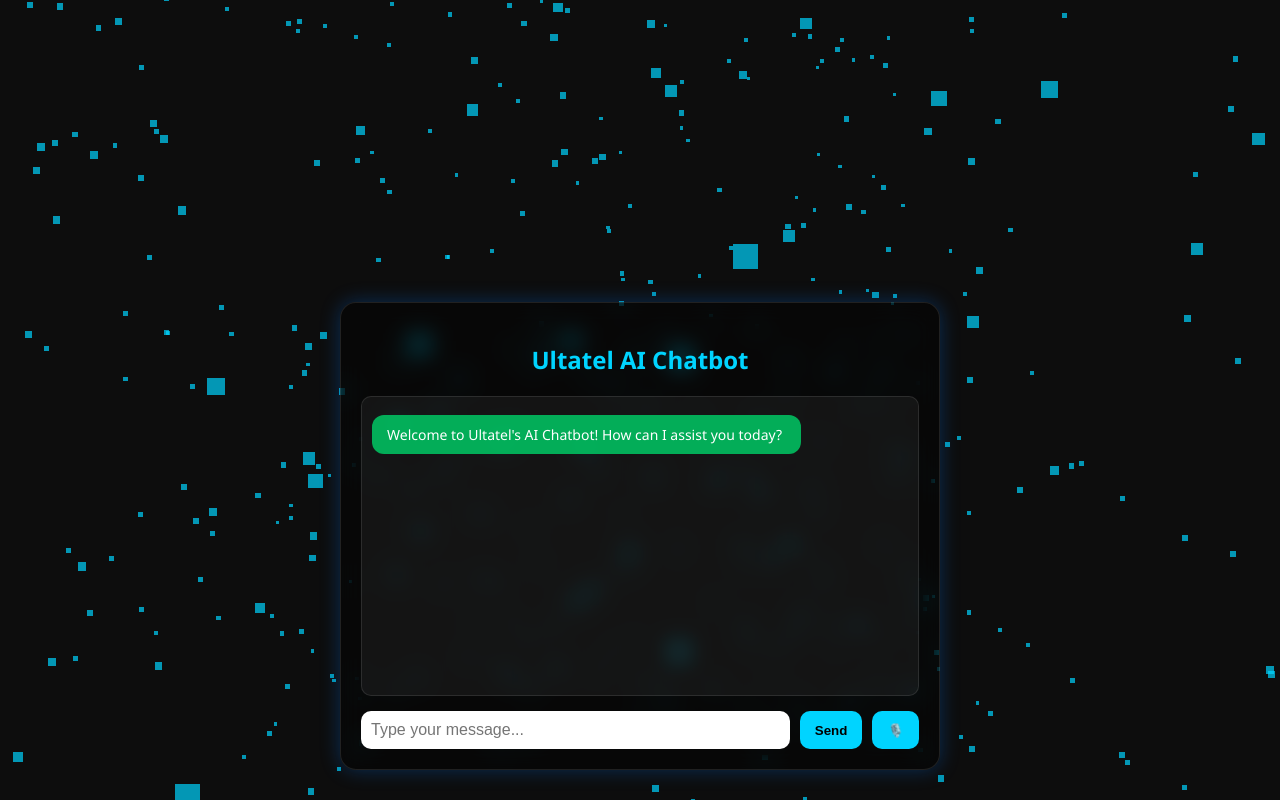
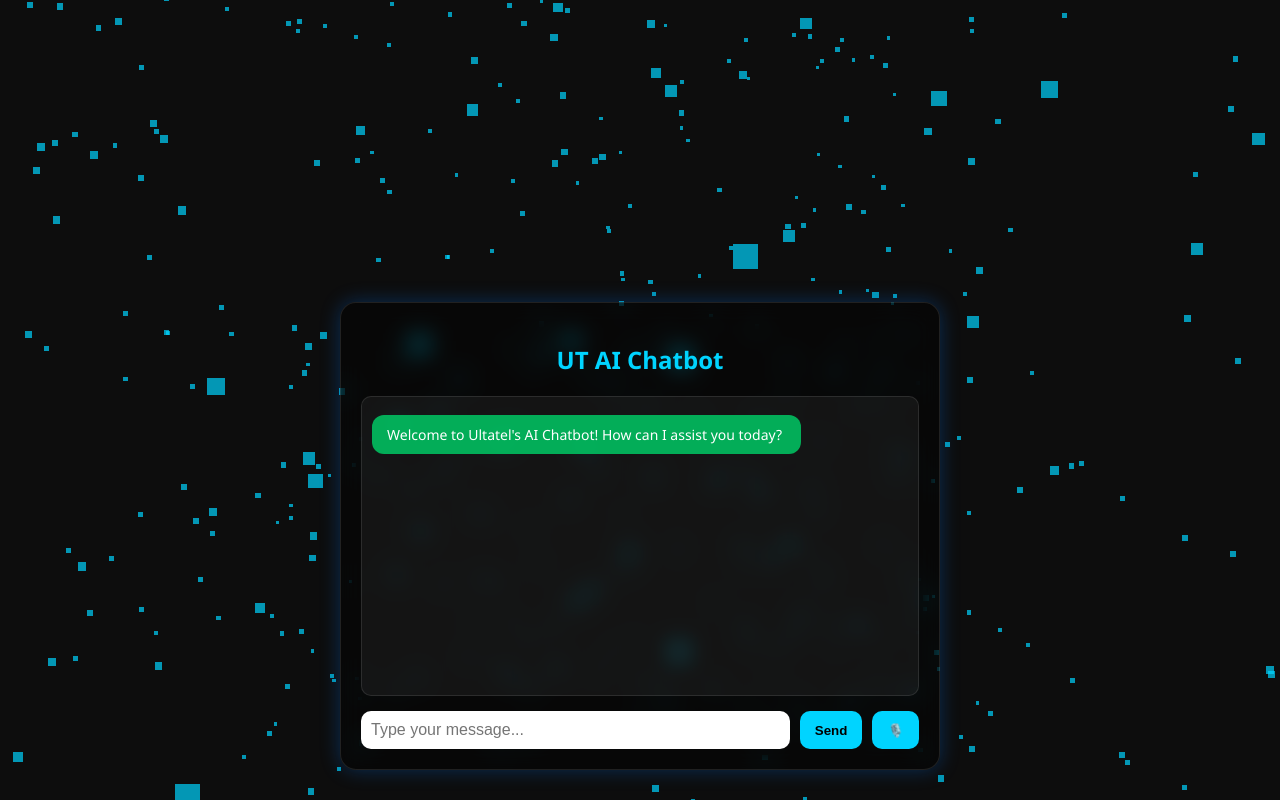
Before and after one commit to Ahmadsadek256/ut-chatbot, a plain HTML site: page index.html in a window 1280 px wide. Drawn offline with nearby package versions, Linux system fonts and the light colour scheme.

Commit message:
Update index.html

```diff
--- a/index.html
+++ b/index.html
@@ -122,7 +122,7 @@
 
   <div class="chat-container">
     <div class="chat-header">
-      <h2>Ultatel AI Chatbot</h2>
+      <h2>UT AI Chatbot</h2>
     </div>
     <div class="chat-box" id="chat-box">
       <div class="message bot-message">
```
